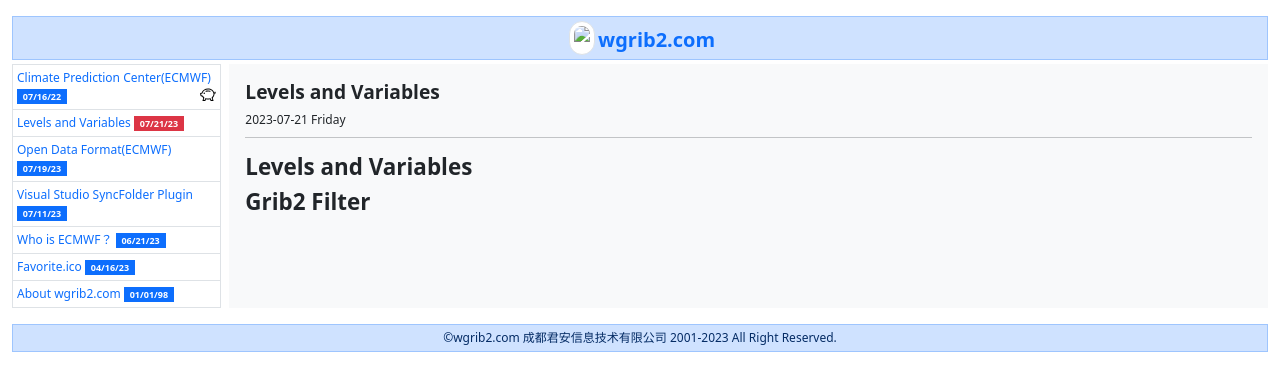
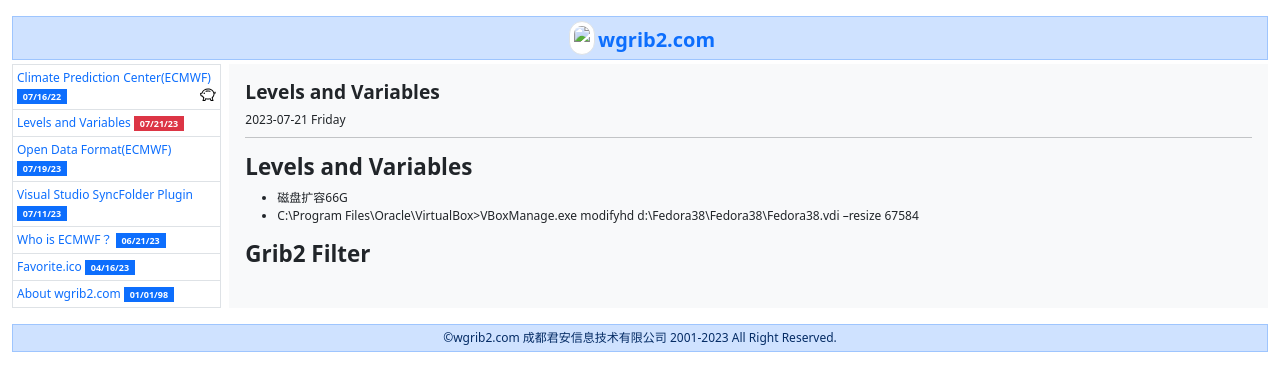
Before and after one commit to helloyuzz/wgrib2.com, a Jekyll site: the page built from _posts/2023-07-21-Levels and Variables.md, in a window 1280 px wide. Shown: the top 391 px of the page. Built offline with Jekyll 4.4.1, drawn with Linux system fonts in a browser that asks for light colours.

Commit message:
Update 2023-07-21-Levels and Variables.md

```diff
--- a/_posts/2023-07-21-Levels and Variables.md
+++ b/_posts/2023-07-21-Levels and Variables.md
@@ -5,5 +5,7 @@ fixtop: false
 ---
 
 ## Levels and Variables
+- 磁盘扩容66G
+- C:\Program Files\Oracle\VirtualBox>VBoxManage.exe modifyhd d:\Fedora38\Fedora38\Fedora38.vdi --resize 67584
 
 ## Grib2 Filter
```
